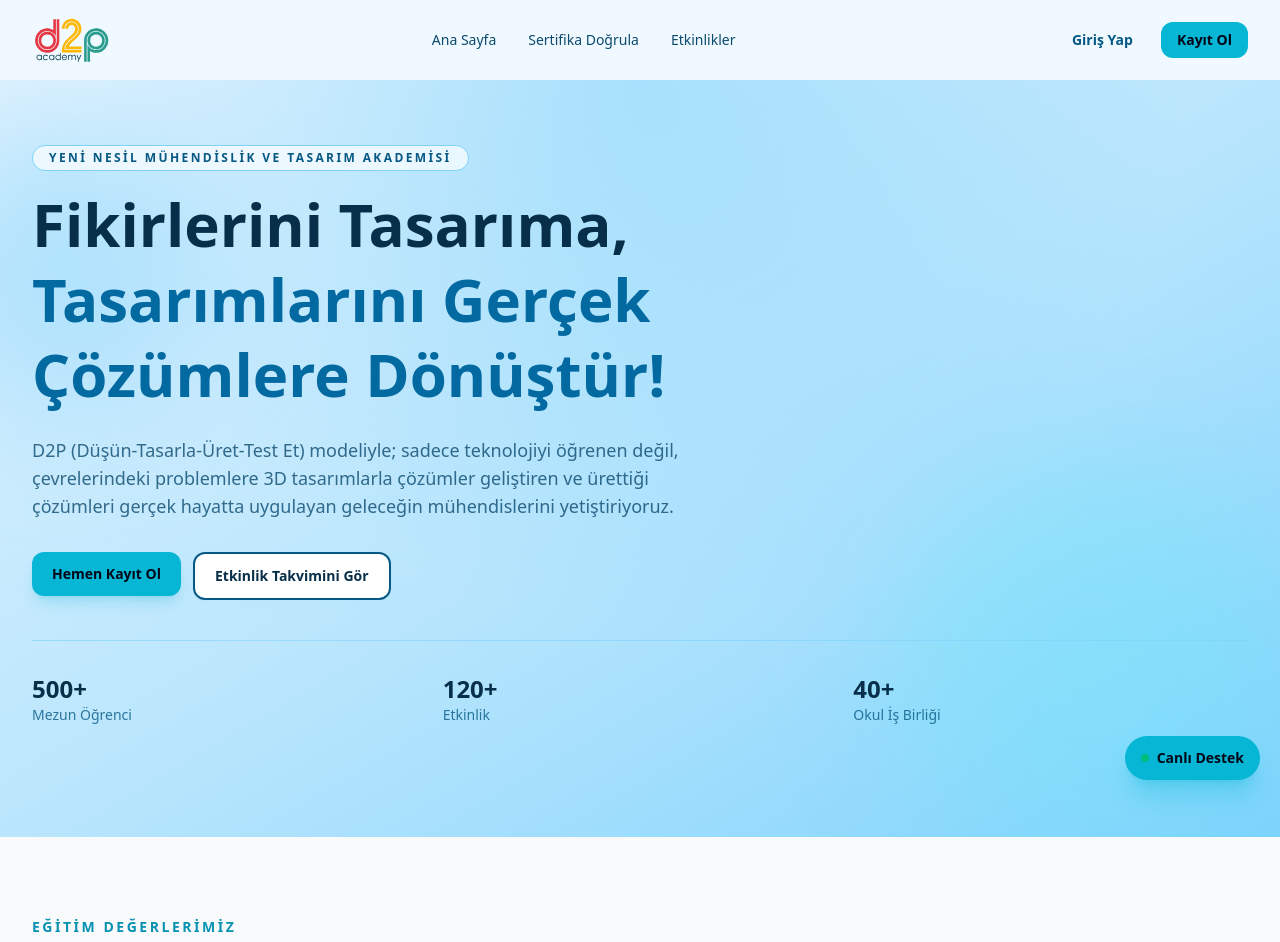
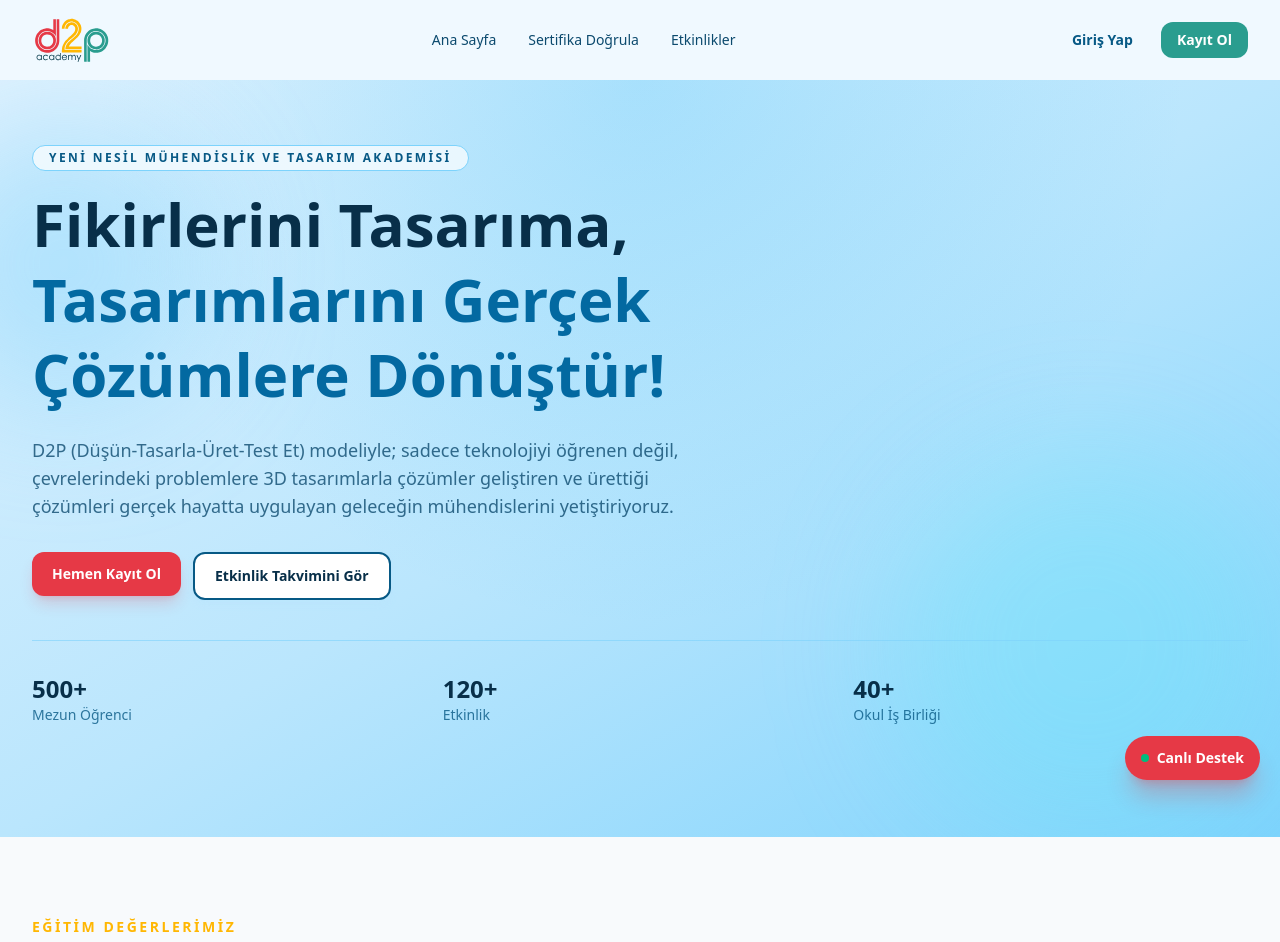
Before and after one commit to Aurotra/d2p-academy, a Next.js app: page / in a window 1280 px wide. Shown: the top 942 px of the page. Built offline with nearby package versions, Linux system fonts and the light colour scheme; no server answers; the database is empty.

Commit message:
Logo renklerine göre vurgu paleti ve hover efektleri

```diff
--- a/src/app/globals.css
+++ b/src/app/globals.css
@@ -1,16 +1,37 @@
 @import "tailwindcss";
+@config "../../tailwind.config.ts";
 
 :root {
   --background: #f8fafc;
   --foreground: #0f172a;
+
+  /* Logo brand palette */
+  --brand-red: #e63946;
+  --brand-red-hover: #f0525e;
+  --brand-green: #2a9d8f;
+  --brand-green-hover: #33b5a5;
+  --brand-yellow: #ffb703;
+  --brand-yellow-dark: #d99b03;
+
+  /* Semantic accents */
+  --primary: var(--brand-red);
+  --primary-hover: var(--brand-red-hover);
+  --secondary: var(--brand-green);
+  --secondary-hover: var(--brand-green-hover);
+  --accent: var(--brand-yellow);
+  --accent-dark: var(--brand-yellow-dark);
 }
 
 @theme inline {
   --color-background: var(--background);
   --color-foreground: var(--foreground);
-  --color-navy-950: #020617;
-  --color-navy-900: #0f172a;
-  --color-navy-800: #1e293b;
+
+  /* Headings — anthracite on light blue surfaces */
+  --color-navy-950: #0f172a;
+  --color-navy-900: #1e293b;
+  --color-navy-800: #334155;
+
+  /* Background palette — unchanged */
   --color-sky-50: #f0f9ff;
   --color-sky-100: #e0f2fe;
   --color-sky-200: #bae6fd;
@@ -22,15 +43,41 @@
   --color-sky-800: #075985;
   --color-sky-900: #0c4a6e;
   --color-sky-950: #082f49;
-  --color-cyan-500: #06b6d4;
-  --color-cyan-400: #22d3ee;
+
+  /* Soft cyan tints — used by decorative blurs / empty states only */
+  --color-cyan-50: #ecfeff;
+  --color-cyan-100: #cffafe;
+  --color-cyan-200: #a5f3fc;
   --color-cyan-300: #67e8f9;
-  --color-cyan-200: #a5f3fc;
-  --color-cyan-100: #cffafe;
-  --color-cyan-700: #0e7490;
-  --color-cyan-600: #0891b2;
+
+  /*
+   * Vivid cyan slots are remapped to logo accents for existing utility classes
+   * (buttons, labels, links) without touching page bg-sky / bg-slate classes.
+   */
+  --color-cyan-500: var(--primary);
+  --color-cyan-400: var(--primary-hover);
+  --color-cyan-600: var(--accent);
+  --color-cyan-700: var(--secondary);
+
+  /* Explicit semantic tokens */
+  --color-primary: var(--primary);
+  --color-primary-hover: var(--primary-hover);
+  --color-secondary: var(--secondary);
+  --color-secondary-hover: var(--secondary-hover);
+  --color-accent: var(--accent);
+  --color-accent-dark: var(--accent-dark);
+  --color-brand-red: var(--brand-red);
+  --color-brand-green: var(--brand-green);
+  --color-brand-yellow: var(--brand-yellow);
+
   --font-sans: var(--font-geist-sans);
   --font-mono: var(--font-geist-mono);
+
+  --shadow-glow-primary: 0 12px 28px -8px rgb(230 57 70 / 0.4),
+    0 4px 12px -4px rgb(230 57 70 / 0.25);
+  --shadow-glow-secondary: 0 12px 28px -8px rgb(42 157 143 / 0.4),
+    0 4px 12px -4px rgb(42 157 143 / 0.25);
+  --shadow-glow-accent: 0 8px 20px -6px rgb(255 183 3 / 0.35);
 }
 
 html {
@@ -41,3 +88,32 @@ body {
   background: var(--background);
   color: var(--foreground);
 }
+
+@layer components {
+  /* Primary action buttons (Kayıt Ol, CTA) */
+  .bg-cyan-500,
+  .bg-primary {
+    transition:
+      background-color 0.2s ease,
+      box-shadow 0.2s ease,
+      transform 0.2s ease;
+  }
+
+  .bg-cyan-500:hover,
+  .bg-primary:hover {
+    box-shadow: var(--shadow-glow-primary);
+  }
+
+  /* Green secondary actions where bg-secondary is used */
+  .bg-secondary:hover {
+    box-shadow: var(--shadow-glow-secondary);
+  }
+
+  /* Yellow accent badges / chips */
+  .bg-accent-soft,
+  .tone-accent {
+    background-color: rgb(255 183 3 / 0.15);
+    color: var(--accent-dark);
+    box-shadow: inset 0 0 0 1px rgb(255 183 3 / 0.3);
+  }
+}
--- a/src/presentation/components/dashboard/dashboard-view.tsx
+++ b/src/presentation/components/dashboard/dashboard-view.tsx
@@ -40,7 +40,7 @@ export function DashboardView({ data, isAdmin }: DashboardViewProps) {
             {isAdmin ? (
               <Link
                 href="/admin"
-                className="inline-flex items-center justify-center rounded-xl border border-cyan-400/40 bg-cyan-500 px-5 py-3 text-sm font-semibold text-navy-950 transition hover:bg-cyan-400"
+                className="inline-flex items-center justify-center rounded-xl bg-primary px-5 py-3 text-sm font-semibold text-white transition hover:bg-primary-hover hover:shadow-glow-primary"
               >
                 Admin Paneli
               </Link>
--- a/src/presentation/components/layout/live-support-widget.tsx
+++ b/src/presentation/components/layout/live-support-widget.tsx
@@ -8,7 +8,7 @@ export function LiveSupportWidget() {
     <button
       type="button"
       aria-label="Canlı destek"
-      className="fixed bottom-5 right-5 z-50 flex items-center gap-2 rounded-full bg-cyan-500 px-4 py-3 text-sm font-semibold text-navy-950 shadow-xl shadow-cyan-500/30 transition hover:bg-cyan-400"
+      className="fixed bottom-5 right-5 z-50 flex items-center gap-2 rounded-full bg-primary px-4 py-3 text-sm font-semibold text-white shadow-xl shadow-primary/30 transition hover:bg-primary-hover hover:shadow-glow-primary"
       onClick={() => {
         // Placeholder: Tawk.to / Crisp widget entegrasyonu buraya bağlanacak.
         window.alert(`${providerLabel} canlı destek widget'ı bir sonraki adımda entegre edilecek.`);
--- a/src/presentation/components/layout/site-header.tsx
+++ b/src/presentation/components/layout/site-header.tsx
@@ -38,7 +38,7 @@ export function SiteHeader() {
           </Link>
           <Link
             href="/register"
-            className="rounded-xl bg-cyan-500 px-4 py-2 text-sm font-semibold text-navy-950 transition hover:bg-cyan-400"
+            className="rounded-xl bg-secondary px-4 py-2 text-sm font-semibold text-white transition hover:bg-secondary-hover hover:shadow-glow-secondary"
           >
             Kayıt Ol
           </Link>
--- a/src/presentation/components/ui/badge.tsx
+++ b/src/presentation/components/ui/badge.tsx
@@ -5,8 +5,8 @@ interface BadgeProps extends HTMLAttributes<HTMLSpanElement> {
 }
 
 const toneClasses = {
-  navy: "bg-navy-900 text-cyan-100",
-  cyan: "bg-cyan-500/15 text-cyan-700 ring-1 ring-cyan-500/30",
+  navy: "bg-navy-900 text-white",
+  cyan: "bg-accent/15 text-accent-dark ring-1 ring-accent/30",
   neutral: "bg-slate-100 text-slate-700",
 };
 
--- a/src/presentation/components/ui/button.tsx
+++ b/src/presentation/components/ui/button.tsx
@@ -8,12 +8,12 @@ interface ButtonProps extends ButtonHTMLAttributes<HTMLButtonElement> {
 
 const variantClasses: Record<ButtonVariant, string> = {
   primary:
-    "bg-cyan-500 text-navy-950 hover:bg-cyan-400 focus-visible:ring-cyan-300 shadow-lg shadow-cyan-500/20",
+    "bg-primary text-white hover:bg-primary-hover focus-visible:ring-primary/30 shadow-lg shadow-primary/20 hover:shadow-glow-primary",
   secondary:
-    "border border-cyan-400/40 bg-white/10 text-white hover:bg-white/15 focus-visible:ring-cyan-300",
+    "bg-secondary text-white hover:bg-secondary-hover focus-visible:ring-secondary/30 shadow-lg shadow-secondary/20 hover:shadow-glow-secondary",
   outline:
     "border-2 border-sky-800 bg-white text-sky-950 shadow-md shadow-sky-200/60 hover:border-sky-900 hover:bg-sky-50 focus-visible:ring-sky-400",
-  ghost: "text-cyan-100 hover:bg-white/10 focus-visible:ring-cyan-300",
+  ghost: "text-sky-800 hover:bg-sky-100/80 focus-visible:ring-accent/40",
 };
 
 export function Button({
--- /dev/null
+++ b/tailwind.config.ts
@@ -0,0 +1,44 @@
+import type { Config } from "tailwindcss";
+
+/**
+ * D2P Academy brand accents (logo: d=red, p=green, 2=yellow).
+ * Tailwind v4 reads color tokens from src/app/globals.css @theme.
+ * This file keeps content paths and documents the accent palette.
+ */
+const config = {
+  content: ["./src/**/*.{js,ts,jsx,tsx,mdx}"],
+  theme: {
+    extend: {
+      colors: {
+        primary: {
+          DEFAULT: "#E63946",
+          hover: "#F0525E",
+          glow: "rgb(230 57 70 / 0.35)",
+        },
+        secondary: {
+          DEFAULT: "#2A9D8F",
+          hover: "#33B5A5",
+          glow: "rgb(42 157 143 / 0.35)",
+        },
+        accent: {
+          DEFAULT: "#FFB703",
+          dark: "#D99B03",
+          soft: "rgb(255 183 3 / 0.15)",
+        },
+        brand: {
+          red: "#E63946",
+          green: "#2A9D8F",
+          yellow: "#FFB703",
+        },
+      },
+      boxShadow: {
+        "glow-primary": "0 12px 28px -8px rgb(230 57 70 / 0.4), 0 4px 12px -4px rgb(230 57 70 / 0.25)",
+        "glow-secondary":
+          "0 12px 28px -8px rgb(42 157 143 / 0.4), 0 4px 12px -4px rgb(42 157 143 / 0.25)",
+        "glow-accent": "0 8px 20px -6px rgb(255 183 3 / 0.35)",
+      },
+    },
+  },
+} satisfies Config;
+
+export default config;
```
